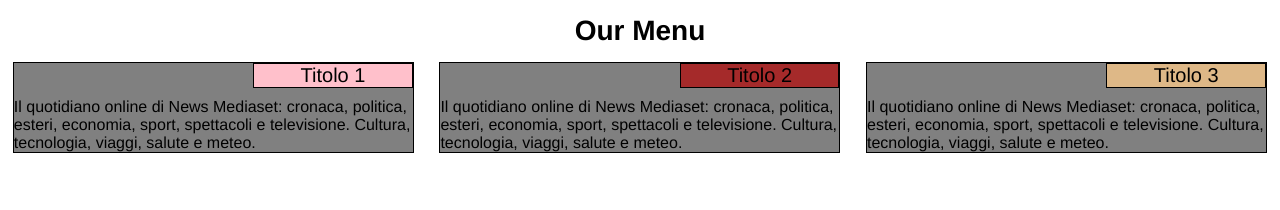
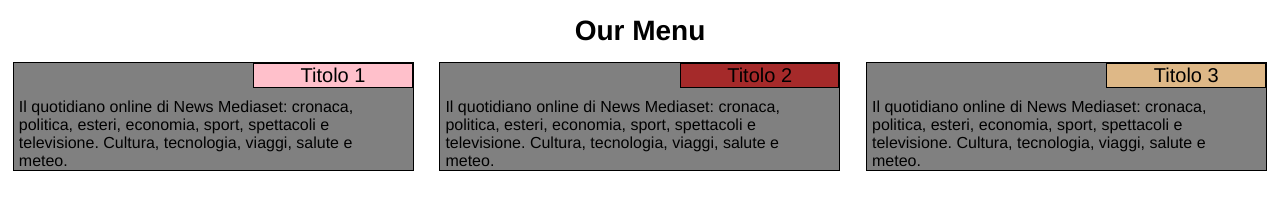
Before and after one commit to Acaralla/mod2_solution, a plain HTML site: page index.html in a window 1280 px wide. Drawn offline with Linux system fonts and the light colour scheme.

Commit message:
Update styles.css

```diff
--- a/styles.css
+++ b/styles.css
@@ -1,4 +1,4 @@
-
+/********** Common styles **********/
 * {
   box-sizing: border-box;
   margin: 0;
@@ -48,8 +48,10 @@ p {
 .content{
   margin-top: 10px;
   margin-botton: 10px;
+  margin-left: 5px;
+  width: 95%;
 }
-/* Simple Responsive Framework. */
+
 .row {
   width: 100%;
 }
```
